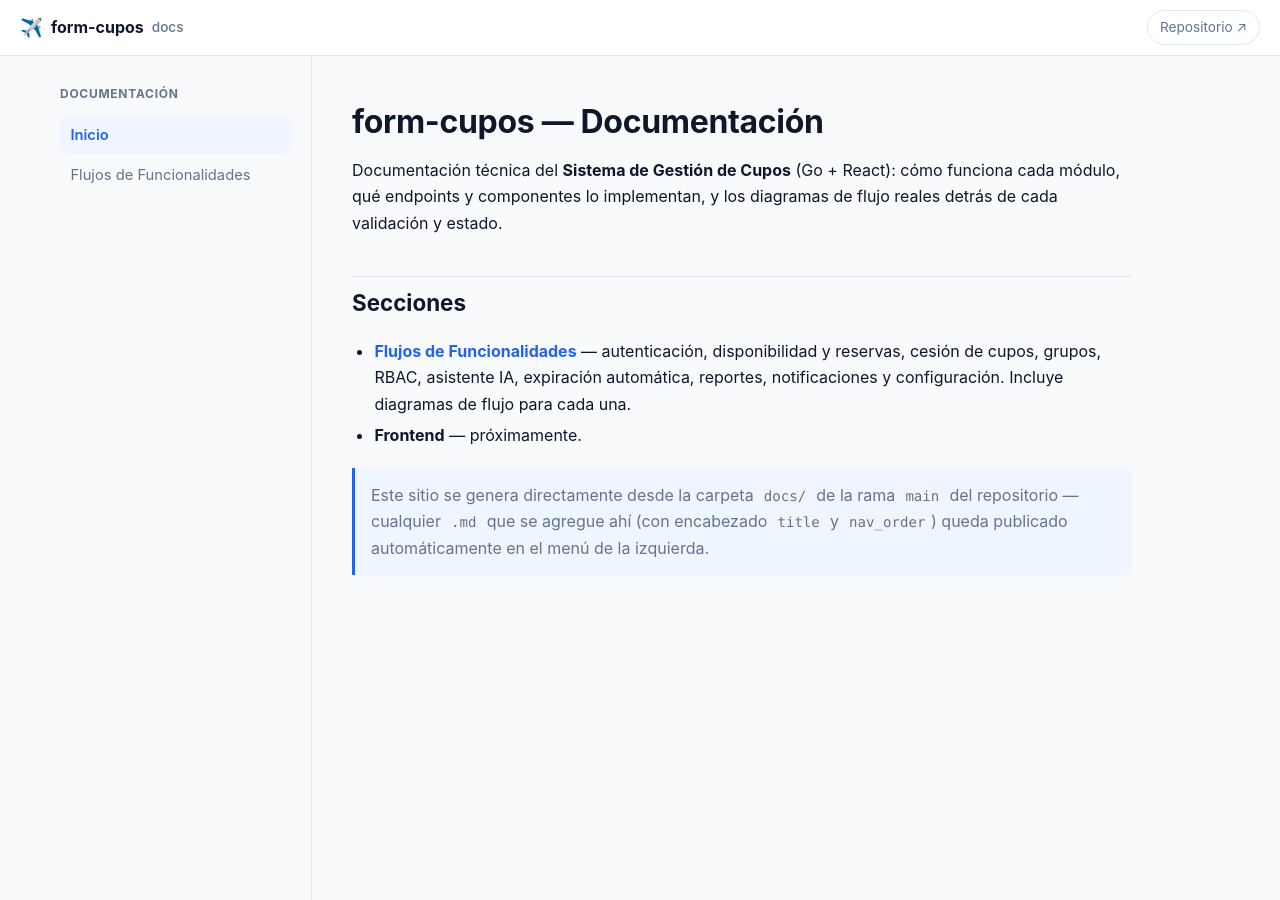
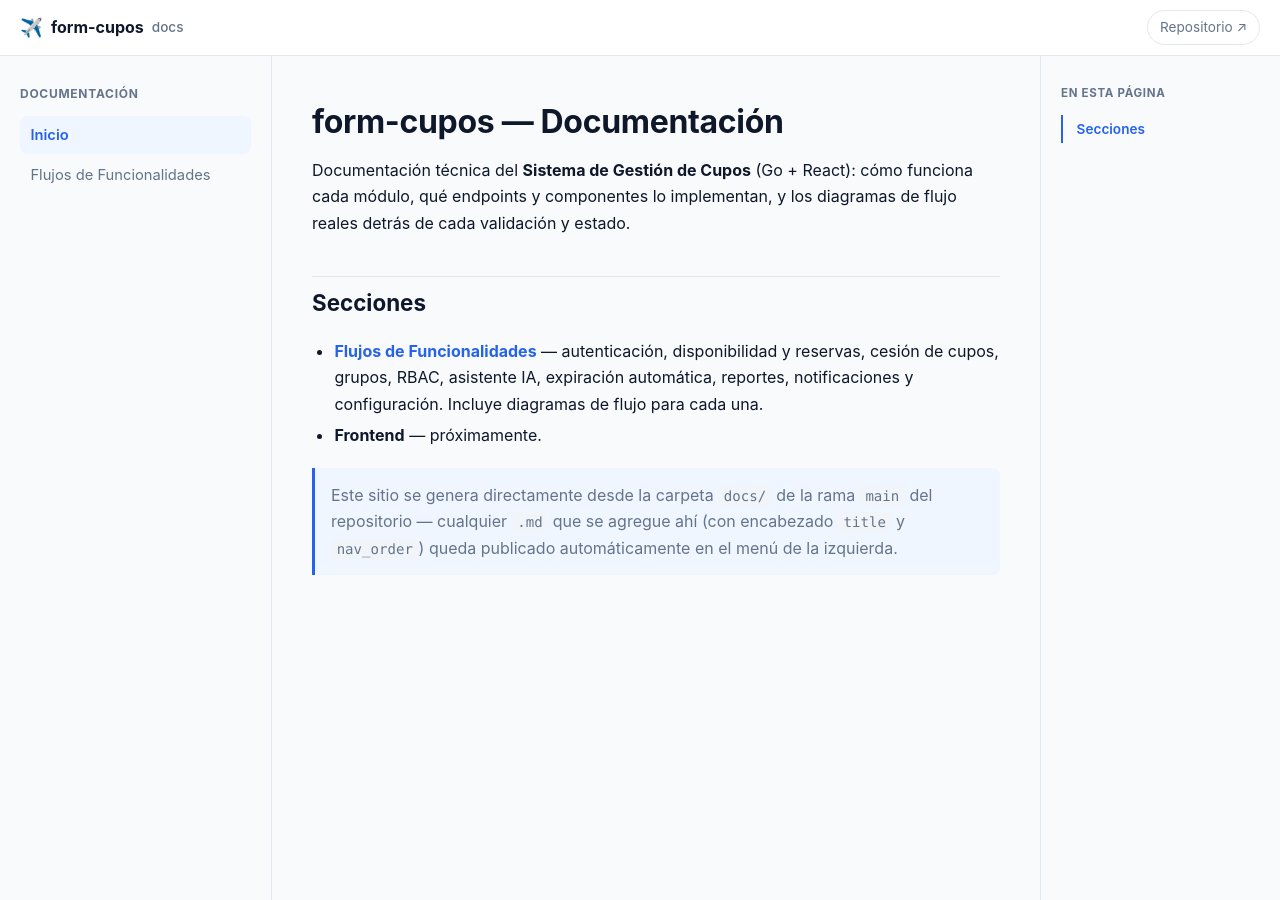
Before and after one commit to j-trz/app.cupos, a Jekyll site: the page built from docs/index.md, in a window 1280 px wide and 900 px high. Built offline with Jekyll 4.4.1, drawn with Linux system fonts in a browser that asks for light colours; our own code applies the rules of GitHub Pages for plain Markdown files.

````diff
--- a/docs/_layouts/default.html
+++ b/docs/_layouts/default.html
@@ -23,7 +23,8 @@
     </a>
   </header>
 
-  <div class="layout">
+  {% assign has_toc = content contains "<h2" %}
+  <div class="layout{% unless has_toc %} layout-no-toc{% endunless %}">
     <nav class="sidebar" id="sidebar">
       <p class="sidebar-title">Documentación</p>
       <ul>
@@ -41,6 +42,13 @@
     <main id="content" class="content">
       {{ content }}
     </main>
+
+    {% if has_toc %}
+    <aside class="page-toc" id="page-toc">
+      <p class="page-toc-title">En esta página</p>
+      <ul id="page-toc-list"></ul>
+    </aside>
+    {% endif %}
   </div>
 
   <footer class="site-footer">
@@ -51,21 +59,52 @@
   <script src="https://cdn.jsdelivr.net/npm/mermaid@10/dist/mermaid.min.js"></script>
   <script>
     document.addEventListener('DOMContentLoaded', function () {
-      // kramdown+rouge dejan los bloques ```mermaid como texto plano dentro
-      // de <div class="language-mermaid">, sin ningún renderer real detrás
-      // — acá se reemplaza cada uno por un <div class="mermaid"> con el
-      // mismo contenido para que mermaid.js los dibuje como diagramas.
-      document.querySelectorAll('div.language-mermaid').forEach(function (block) {
-        var code = block.querySelector('code');
-        var text = code ? code.textContent : block.textContent;
+      // kramdown+rouge (el build real de GitHub Pages) dejan los bloques
+      // ```mermaid como texto plano dentro de <pre><code class="language-mermaid">,
+      // sin ningún renderer real detrás — acá se reemplaza cada uno por un
+      // <div class="mermaid"> con el mismo contenido para que mermaid.js los
+      // dibuje como diagramas. Se cubre también div.language-mermaid por si
+      // algún otro procesador markdown genera esa forma.
+      document.querySelectorAll('pre code.language-mermaid, div.language-mermaid').forEach(function (block) {
+        var host = block.tagName === 'CODE' ? block.closest('pre') : block;
         var div = document.createElement('div');
         div.className = 'mermaid';
-        div.textContent = text;
-        block.replaceWith(div);
+        div.textContent = block.textContent;
+        host.replaceWith(div);
       });
       if (window.mermaid) {
         var isDark = window.matchMedia && window.matchMedia('(prefers-color-scheme: dark)').matches;
         mermaid.initialize({ startOnLoad: true, theme: isDark ? 'dark' : 'neutral', securityLevel: 'loose' });
+      }
+
+      // Índice "En esta página": lista los <h2> del artículo y resalta el
+      // que está en foco a medida que se scrollea (scrollspy simple).
+      var tocList = document.getElementById('page-toc-list');
+      if (tocList) {
+        var headings = document.querySelectorAll('.content h2[id]');
+        var links = [];
+        headings.forEach(function (h) {
+          var li = document.createElement('li');
+          var a = document.createElement('a');
+          a.href = '#' + h.id;
+          a.textContent = h.textContent;
+          li.appendChild(a);
+          tocList.appendChild(li);
+          links.push(a);
+        });
+        if ('IntersectionObserver' in window && links.length) {
+          var linkById = {};
+          links.forEach(function (a) { linkById[a.getAttribute('href').slice(1)] = a; });
+          var observer = new IntersectionObserver(function (entries) {
+            entries.forEach(function (entry) {
+              var link = linkById[entry.target.id];
+              if (!link || !entry.isIntersecting) return;
+              links.forEach(function (a) { a.classList.remove('active'); });
+              link.classList.add('active');
+            });
+          }, { rootMargin: '-80px 0px -70% 0px', threshold: 0 });
+          headings.forEach(function (h) { observer.observe(h); });
+        }
       }
 
       var toggle = document.getElementById('nav-toggle');
--- a/docs/assets/css/style.css
+++ b/docs/assets/css/style.css
@@ -113,11 +113,18 @@ body {
 .nav-toggle.open span:nth-child(3) { transform: translateY(-6px) rotate(-45deg); }
 
 /* ---------- Layout ---------- */
+/* Sin max-width/margin:auto acá a propósito: el sidebar debe quedar pegado
+   al borde izquierdo real del viewport, no centrado dentro de un contenedor
+   angosto. El espacio de más en pantallas anchas lo usa el índice lateral
+   (.page-toc); el texto en sí mantiene su propio ancho de lectura cómodo
+   vía .content { max-width; margin: 0 auto }. */
 .layout {
   display: grid;
+  grid-template-columns: var(--sidebar-w) minmax(0, 1fr) 15rem;
+  width: 100%;
+}
+.layout.layout-no-toc {
   grid-template-columns: var(--sidebar-w) minmax(0, 1fr);
-  max-width: 1200px;
-  margin: 0 auto;
 }
 
 .sidebar {
@@ -159,7 +166,44 @@ body {
   min-width: 0;
   padding: 2.5rem 2.5rem 5rem;
   max-width: 860px;
+  margin: 0 auto;
 }
+
+/* ---------- Índice "en esta página" ---------- */
+.page-toc {
+  position: sticky;
+  top: var(--header-h);
+  height: calc(100vh - var(--header-h));
+  overflow-y: auto;
+  padding: 1.75rem 1.25rem;
+  border-left: 1px solid var(--border);
+  font-size: 0.85rem;
+}
+.page-toc-title {
+  margin: 0 0 0.75rem;
+  font-size: 0.72rem;
+  font-weight: 700;
+  letter-spacing: 0.06em;
+  text-transform: uppercase;
+  color: var(--text-muted);
+}
+.page-toc ul {
+  list-style: none;
+  margin: 0;
+  padding: 0;
+  border-left: 1px solid var(--border);
+}
+.page-toc a {
+  display: block;
+  padding: 0.3rem 0 0.3rem 0.85rem;
+  margin-left: -1px;
+  border-left: 2px solid transparent;
+  color: var(--text-muted);
+  text-decoration: none;
+  line-height: 1.35;
+}
+.page-toc a:hover { color: var(--text); }
+.page-toc a.active { color: var(--accent); border-left-color: var(--accent); font-weight: 600; }
 
 /* ---------- Typography ---------- */
 .content h1 {
@@ -251,11 +295,16 @@ body {
 .site-footer a { color: var(--text-muted); }
 
 /* ---------- Responsive ---------- */
+@media (max-width: 1180px) {
+  .layout, .layout.layout-no-toc { grid-template-columns: var(--sidebar-w) minmax(0, 1fr); }
+  .page-toc { display: none; }
+}
+
 @media (max-width: 860px) {
   .nav-toggle { display: flex; }
   .gh-link { display: none; }
 
-  .layout { display: block; }
+  .layout, .layout.layout-no-toc { display: block; }
 
   .sidebar {
     position: fixed;
````
